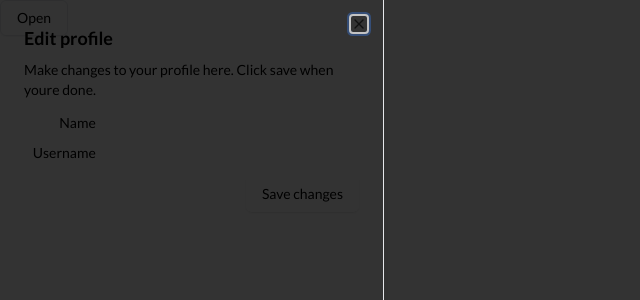
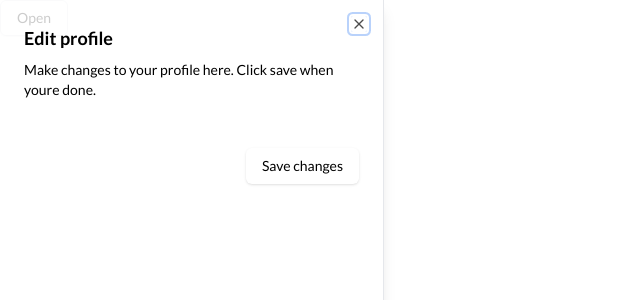
Before and after one commit to Fth87/sandangans, a Next.js app: page / in a window 1280 px wide. Both pictures are taken after a click on the button "Open". Shown: the top 300 px of the page, without its empty margins (0-640 px from the left). Built offline with nearby package versions, Linux system fonts and the light colour scheme; a web font is replaced by a local one.

Commit message:
fix: fix navbar animation

```diff
--- a/app/layouts/navbar/home-navbar.tsx
+++ b/app/layouts/navbar/home-navbar.tsx
@@ -19,14 +19,14 @@ export function SheetDemo() {
         </SheetHeader>
         <div className="grid gap-4 py-4">
           <div className="grid grid-cols-4 items-center gap-4">
-            <Label htmlFor="name" className="text-right">
+            {/* <Label htmlFor="name" className="text-right">
               Name
-            </Label>
+            </Label> */}
           </div>
           <div className="grid grid-cols-4 items-center gap-4">
-            <Label htmlFor="username" className="text-right">
+            {/* <Label htmlFor="username" className="text-right">
               Username
-            </Label>
+            </Label> */}
           </div>
         </div>
         <SheetFooter>
--- a/components/ui/sheet.tsx
+++ b/components/ui/sheet.tsx
@@ -21,7 +21,7 @@ const SheetOverlay = React.forwardRef<
 >(({ className, ...props }, ref) => (
   <SheetPrimitive.Overlay
     className={cn(
-      "fixed inset-0 z-50 bg-black/80  data-[state=open]:animate-in data-[state=closed]:animate-out data-[state=closed]:fade-out-0 data-[state=open]:fade-in-0",
+      "fixed inset-0 z-50 bg-white/80  data-[state=open]:animate-in data-[state=closed]:animate-out data-[state=closed]:fade-out-0 data-[state=open]:fade-in-0",
       className
     )}
     {...props}
--- a/tailwind.config.ts
+++ b/tailwind.config.ts
@@ -29,6 +29,6 @@ module.exports = {
       },
     },
   },
-  plugins: [],
-  darkMode: 'class',
+  plugins: [require("tailwindcss-animate")],
+  darkMode: 'selector',
 };
```
Also changed, not shown: 1 other file (tests, documents, lock files or other folders).
